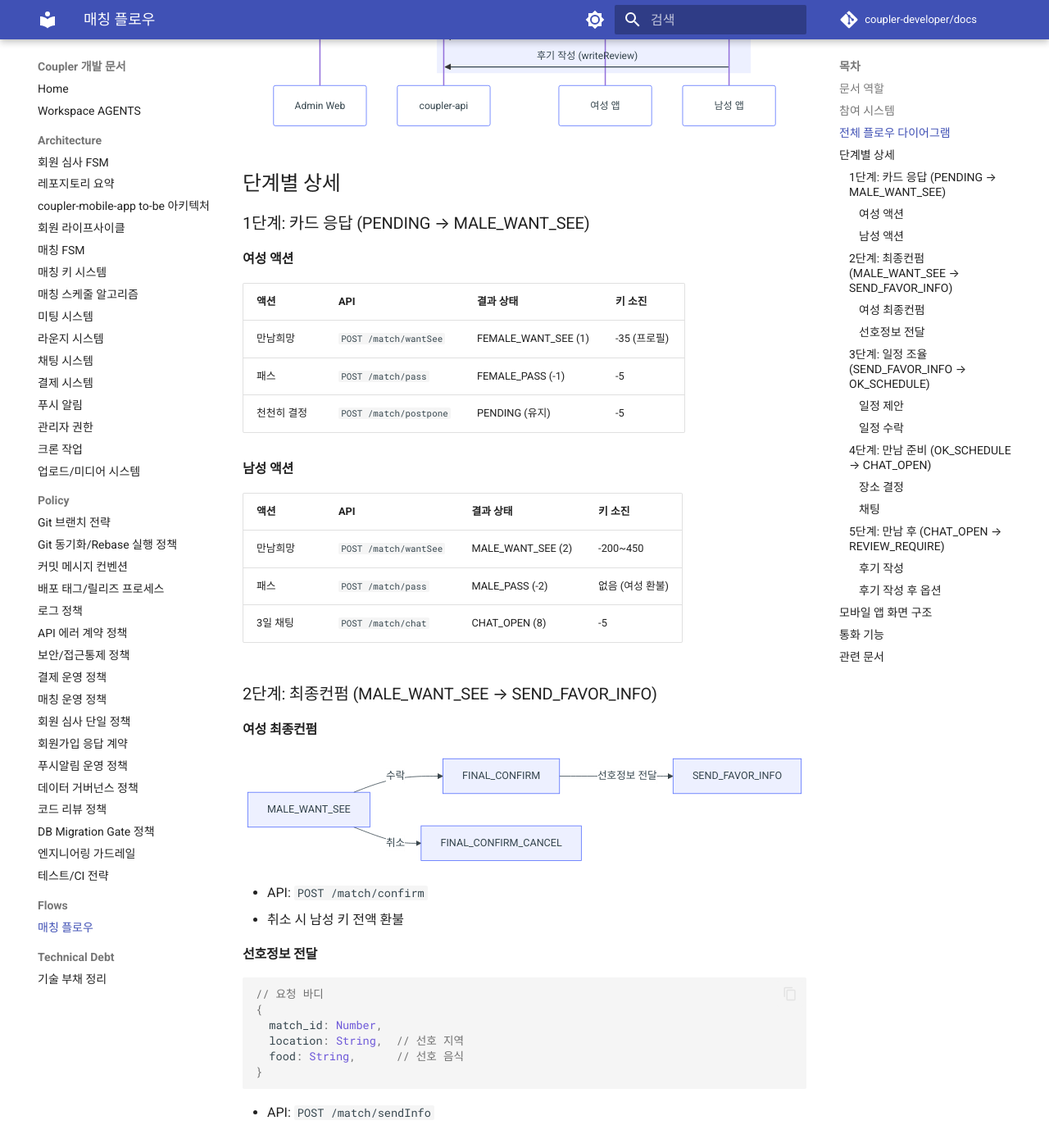
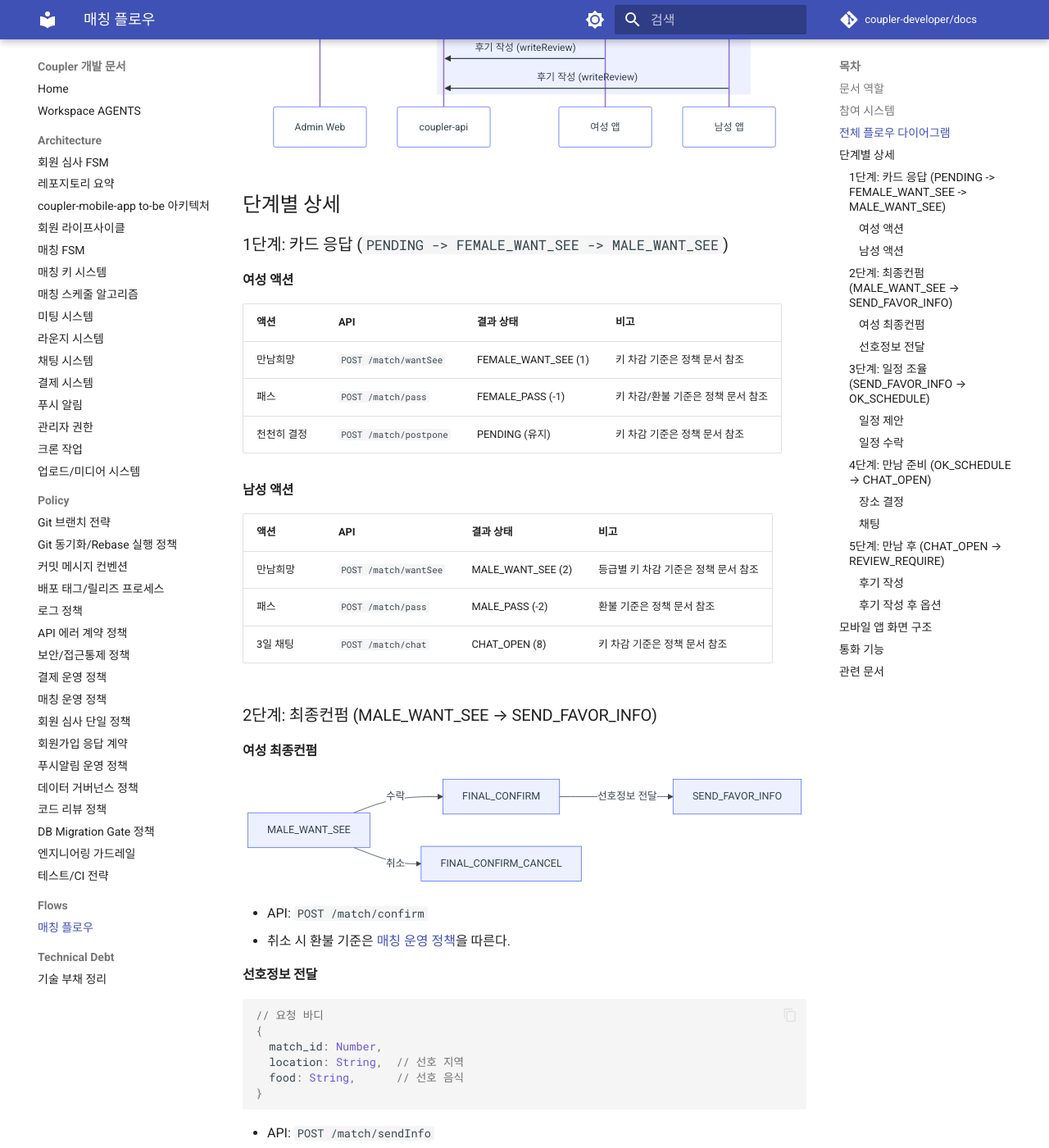
Before and after one commit to coupler-developer/docs, an MkDocs documentation site: the page built from content/flows/cross-project/matching-flow.md, in a window 1280 px wide and 1400 px high, scrolled down 1629 px. Shown: the whole window at 82% size. Built offline with MkDocs 1.6.1 and Material for MkDocs 9.7.7, drawn with Linux system fonts in a browser that asks for light colours; comment, search, counter and statistics services are not loaded; some of the changed text lies outside the part shown.

Commit message:
docs: 문서 SoT 경계 정리

````diff
--- a/content/flows/cross-project/matching-flow.md
+++ b/content/flows/cross-project/matching-flow.md
@@ -8,6 +8,7 @@
 - 기준 성격: `as-is`
 
 사용자가 매칭 카드를 받고 만남까지 진행하는 전체 플로우를 정리한 문서이다.
+상태값, 키 차감/환불, 일정 검증의 원문 SoT는 [매칭 운영 정책](../../policy/matching-ops-policy.md)을 따른다.
 
 ## 참여 시스템
 
@@ -67,23 +68,23 @@ sequenceDiagram
 
 ## 단계별 상세
 
-### 1단계: 카드 응답 (PENDING → MALE_WANT_SEE)
+### 1단계: 카드 응답 (`PENDING -> FEMALE_WANT_SEE -> MALE_WANT_SEE`)
 
 #### 여성 액션
 
-| 액션 | API | 결과 상태 | 키 소진 |
-|------|-----|----------|---------|
-| 만남희망 | `POST /match/wantSee` | FEMALE_WANT_SEE (1) | -35 (프로필) |
-| 패스 | `POST /match/pass` | FEMALE_PASS (-1) | -5 |
-| 천천히 결정 | `POST /match/postpone` | PENDING (유지) | -5 |
+| 액션 | API | 결과 상태 | 비고 |
+|------|-----|----------|------|
+| 만남희망 | `POST /match/wantSee` | FEMALE_WANT_SEE (1) | 키 차감 기준은 정책 문서 참조 |
+| 패스 | `POST /match/pass` | FEMALE_PASS (-1) | 키 차감/환불 기준은 정책 문서 참조 |
+| 천천히 결정 | `POST /match/postpone` | PENDING (유지) | 키 차감 기준은 정책 문서 참조 |
 
 #### 남성 액션
 
-| 액션 | API | 결과 상태 | 키 소진 |
-|------|-----|----------|---------|
-| 만남희망 | `POST /match/wantSee` | MALE_WANT_SEE (2) | -200~450 |
-| 패스 | `POST /match/pass` | MALE_PASS (-2) | 없음 (여성 환불) |
-| 3일 채팅 | `POST /match/chat` | CHAT_OPEN (8) | -5 |
+| 액션 | API | 결과 상태 | 비고 |
+|------|-----|----------|------|
+| 만남희망 | `POST /match/wantSee` | MALE_WANT_SEE (2) | 등급별 키 차감 기준은 정책 문서 참조 |
+| 패스 | `POST /match/pass` | MALE_PASS (-2) | 환불 기준은 정책 문서 참조 |
+| 3일 채팅 | `POST /match/chat` | CHAT_OPEN (8) | 키 차감 기준은 정책 문서 참조 |
 
 ### 2단계: 최종컨펌 (MALE_WANT_SEE → SEND_FAVOR_INFO)
 
@@ -97,7 +98,7 @@ flowchart LR
 ```
 
 - API: `POST /match/confirm`
-- 취소 시 남성 키 전액 환불
+- 취소 시 환불 기준은 [매칭 운영 정책](../../policy/matching-ops-policy.md)을 따른다.
 
 #### 선호정보 전달
 
@@ -118,14 +119,15 @@ flowchart LR
 
 ```javascript
 // 요청 바디
-{
+  {
   match_id: Number,
-  schedule_list: ['2024-01-15', '2024-01-16', ...],  // 4~7개
-}
+  schedule_list: ['2024-01-15', '2024-01-16', ...],
+  }
 ```
 
 - API: `POST /match/addSchedule`
-- 상세: [matching-schedule-algorithm.md](../../architecture/matching-schedule-algorithm.md)
+- 허용 개수/범위/응답 만료 기준: [매칭 운영 정책](../../policy/matching-ops-policy.md)
+- 시퀀스 상세: [matching-schedule-algorithm.md](../../architecture/matching-schedule-algorithm.md)
 
 #### 일정 수락
 
@@ -183,14 +185,14 @@ flowchart LR
 ```
 
 - API: `POST /match/writeReview`
-- 보상: +15 키
+- 보상 기준은 [매칭 운영 정책](../../policy/matching-ops-policy.md)을 따른다.
 
 #### 후기 작성 후 옵션
 
-| 액션 | API | 키 소진 |
-|------|-----|---------|
-| 연락처 공개 | `POST /match/sendContract` | 별도 |
-| 직진만남 | `POST /match/sendDirect` | -77 |
+| 액션 | API | 비고 |
+|------|-----|------|
+| 연락처 공개 | `POST /match/sendContract` | 추가 조건/보상은 정책 문서 참조 |
+| 직진만남 | `POST /match/sendDirect` | 키 차감 기준은 정책 문서 참조 |
 
 ## 모바일 앱 화면 구조
 
````
Also changed, not shown: content/architecture/cron-jobs.md (+15 -11 lines), content/architecture/member-lifecycle.md (+11 -9 lines).
